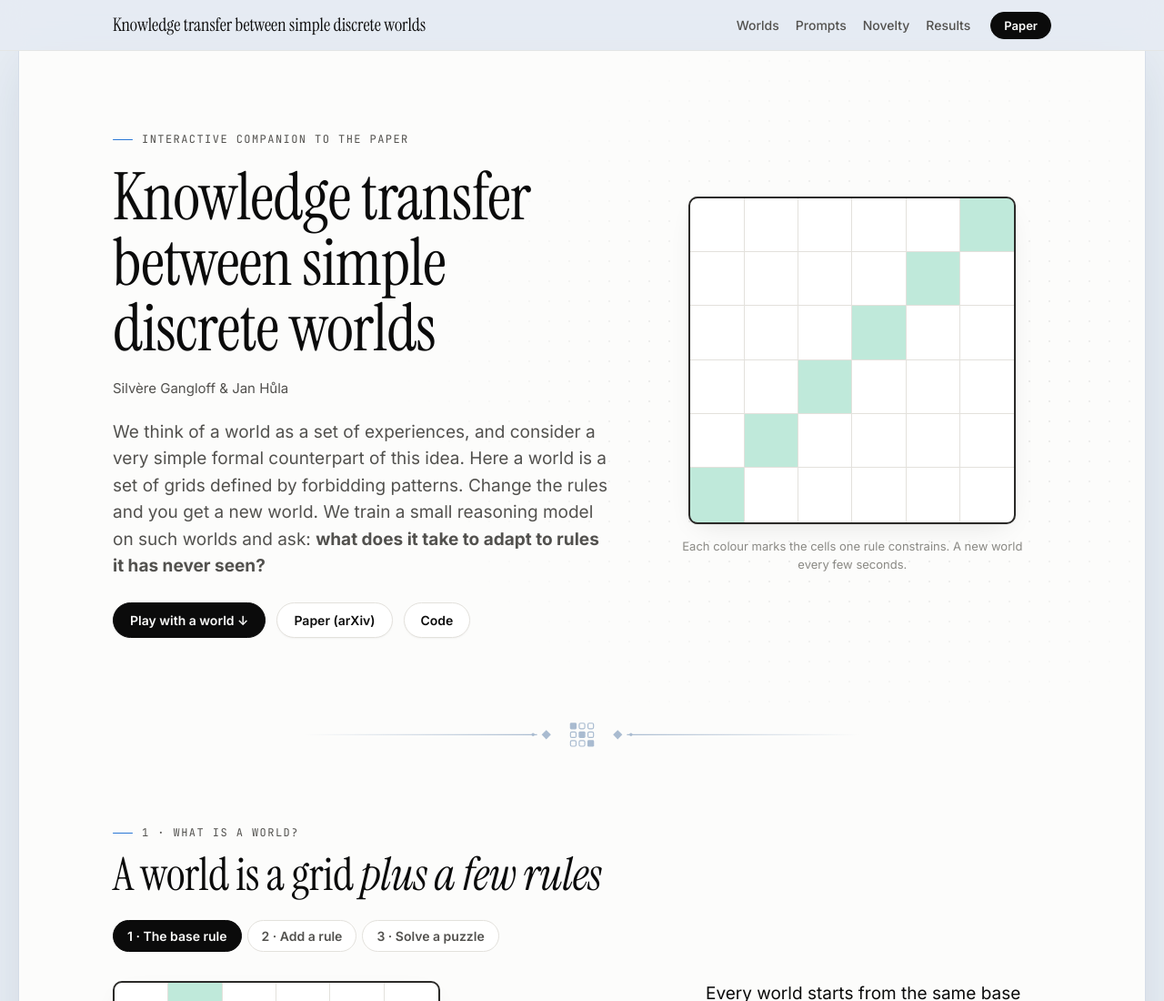
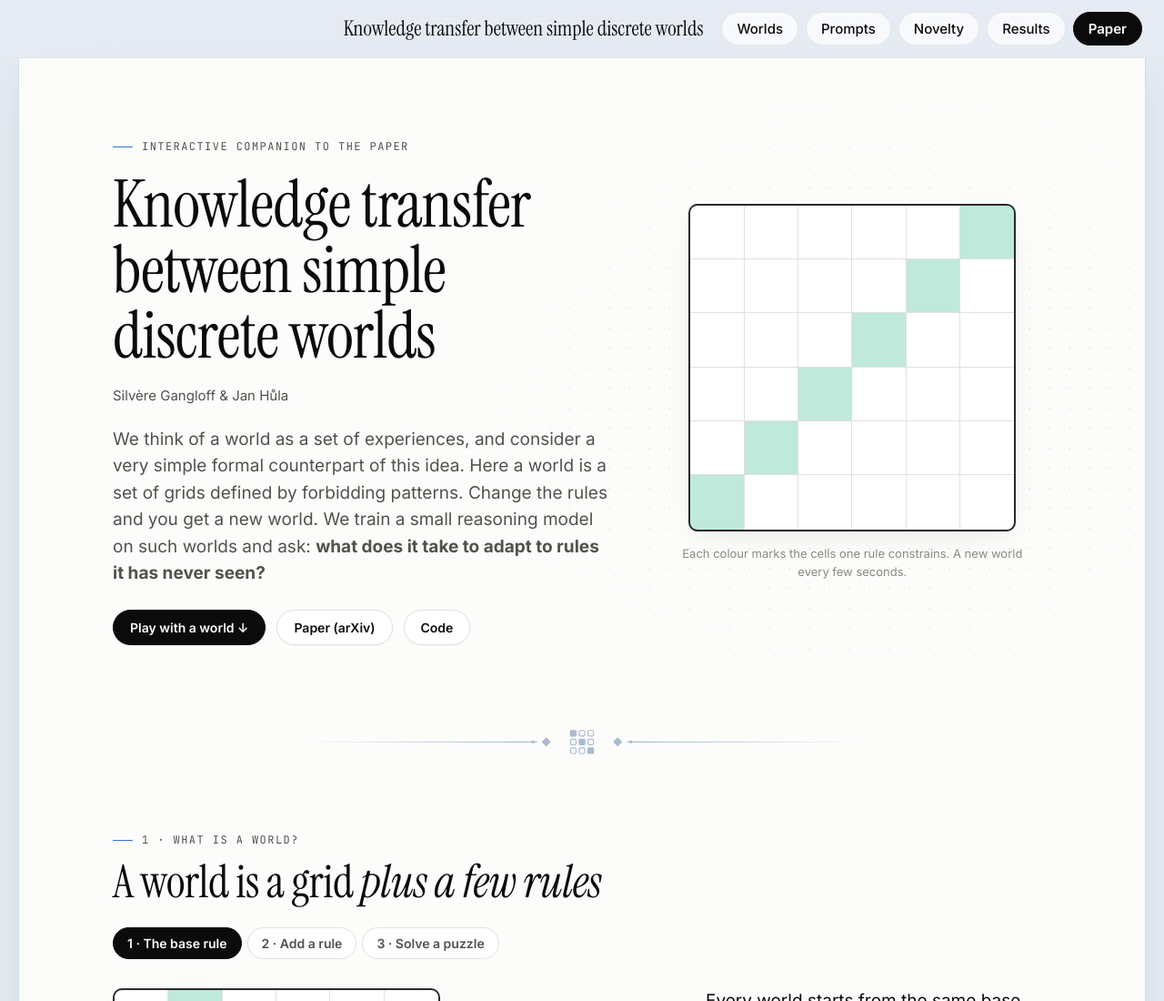
Before and after one commit to Sfgangloff/knowledge-transfer-worlds, a plain HTML site: page index.html in a window 1280 px wide. Shown: the top 1100 px of the page at 91% size. Drawn offline with Linux system fonts and the light colour scheme.

Commit message:
Top bar: centered title, larger pill menu on the right
Co-Authored-By: Claude Opus 5.5 <noreply@anthropic.com>

```diff
--- a/index.html
+++ b/index.html
@@ -30,7 +30,7 @@
   }
 }
 *{box-sizing:border-box}
-html{scroll-behavior:smooth}
+html{scroll-behavior:smooth;scroll-padding-top:72px}
 body{margin:0;background:var(--bg);color:var(--text);font-family:Inter,system-ui,sans-serif;line-height:1.55;-webkit-font-smoothing:antialiased}
 a{color:var(--accent)}
 .wrap{max-width:1080px;margin:0 auto;padding:0 24px}
@@ -189,7 +189,7 @@ body{background:var(--side)}
 .page{max-width:1240px;margin:0 auto;background:var(--bg);border-left:1px solid var(--side-line);border-right:1px solid var(--side-line);box-shadow:0 0 60px -20px rgba(30,50,80,.18)}
 :root{--bg-alt:#f5f4f0;--shadow:0 1px 2px rgba(20,20,15,.05),0 10px 30px -12px rgba(20,20,15,.12);--dot:rgba(20,20,15,.09)}
 @media (prefers-color-scheme: dark){:root{--bg-alt:#171716;--shadow:0 1px 2px rgba(0,0,0,.4),0 10px 30px -12px rgba(0,0,0,.6);--dot:rgba(255,255,255,.07)}}
-body{padding-top:56px}
+body{padding-top:64px}
 h1,h2{font-family:'Instrument Serif',Georgia,serif;font-weight:400;letter-spacing:-.01em}
 h1{font-size:clamp(44px,6.2vw,72px);line-height:1.0}
 h2{font-size:clamp(34px,4.4vw,50px);line-height:1.05;margin-bottom:14px}
@@ -211,16 +211,18 @@ section{background:var(--bg)}
 .seg{border-radius:999px}
 .pad button{border-radius:10px}
 /* top bar */
-.topbar{position:fixed;top:0;left:0;right:0;height:56px;z-index:20;display:flex;align-items:center;
+.topbar{position:fixed;top:0;left:0;right:0;height:64px;z-index:20;display:flex;align-items:center;
   background:color-mix(in srgb,var(--side) 80%,transparent);backdrop-filter:saturate(1.4) blur(14px);-webkit-backdrop-filter:saturate(1.4) blur(14px);
   border-bottom:1px solid color-mix(in srgb,var(--line) 60%,transparent)}
-.topbar .wrap{display:flex;align-items:center;gap:22px;width:100%}
-.topbar .brand{font-family:'Instrument Serif',serif;font-size:20px;color:var(--text);text-decoration:none;white-space:nowrap;margin-right:auto}
-.topbar nav{display:flex;gap:18px}
-.topbar nav a{color:var(--text-2);text-decoration:none;font-size:14px;font-weight:500}
-.topbar nav a:hover{color:var(--text)}
-.topbar .btn{padding:6px 14px;font-size:13px}
-@media(max-width:820px){.topbar nav{display:none}}
+.tb{display:grid;grid-template-columns:1fr auto 1fr;align-items:center;gap:20px;width:100%;padding:0 24px}
+.topbar .brand{font-family:'Instrument Serif',serif;font-size:23px;color:var(--text);text-decoration:none;white-space:nowrap;text-align:center}
+.topbar nav{display:flex;gap:8px;justify-content:flex-end}
+.nb{display:inline-flex;align-items:center;padding:8px 16px;border-radius:999px;font:500 15px Inter,sans-serif;color:var(--text);text-decoration:none;
+  border:1px solid color-mix(in srgb,var(--line) 80%,transparent);background:color-mix(in srgb,var(--surface) 70%,transparent);transition:border-color .15s,background .15s}
+.nb:hover{border-color:var(--text-2);background:var(--surface)}
+.nb.primary{background:var(--text);color:var(--bg);border-color:var(--text);font-weight:600}
+@media(max-width:1180px){.tb{grid-template-columns:auto 1fr}.tb>span{display:none}.topbar .brand{text-align:left}}
+@media(max-width:900px){.topbar nav .nb:not(.primary){display:none}}
 .progress{position:absolute;left:0;bottom:-1px;height:2px;background:var(--accent);width:0;transition:width .1s linear}
 /* hero */
 .hero{position:relative;overflow:hidden;padding:88px 0 104px}
@@ -234,10 +236,10 @@ footer{background:var(--bg);border-top:none}
 </style>
 </head>
 <body>
-<header class="topbar"><div class="wrap">
+<header class="topbar"><div class="tb">
+  <span></span>
   <a class="brand" href="#">Knowledge transfer between simple discrete worlds</a>
-  <nav><a href="#play">Worlds</a><a href="#setups">Prompts</a><a href="#novelty">Novelty</a><a href="#results">Results</a></nav>
-  <a class="btn primary" href="https://arxiv.org/abs/2610.15081" target="_blank" rel="noopener">Paper</a>
+  <nav><a class="nb" href="#play">Worlds</a><a class="nb" href="#setups">Prompts</a><a class="nb" href="#novelty">Novelty</a><a class="nb" href="#results">Results</a><a class="nb primary" href="https://arxiv.org/abs/2610.15081" target="_blank" rel="noopener">Paper</a></nav>
 </div><div class="progress" id="progress"></div></header>
 <div class="page">
 
```
